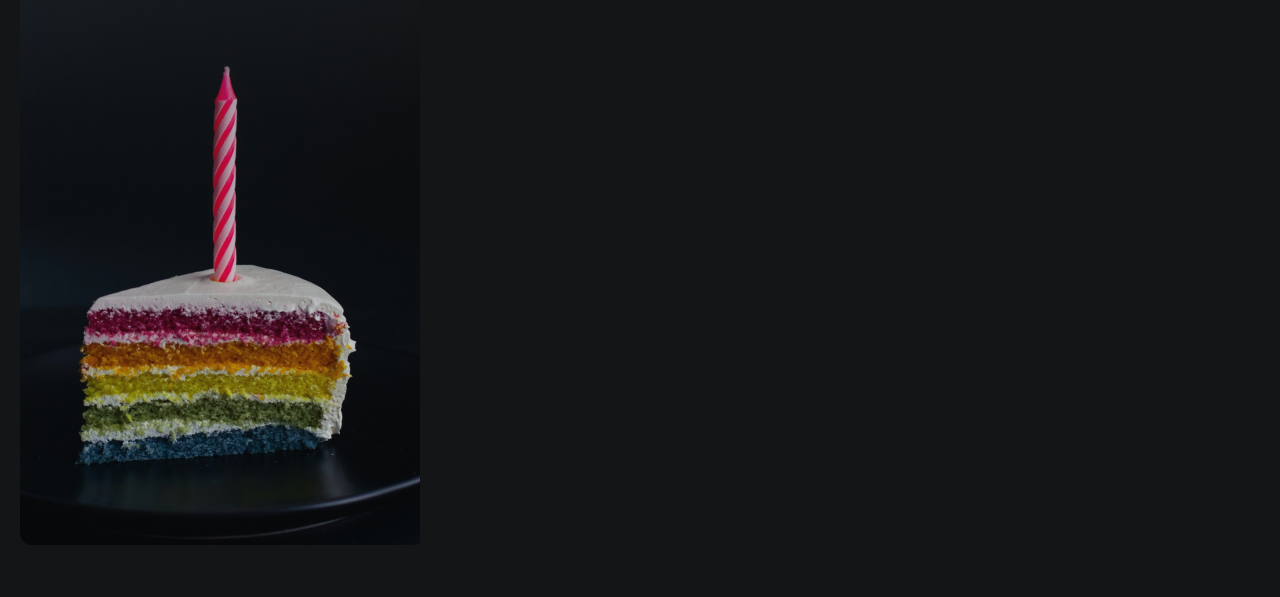
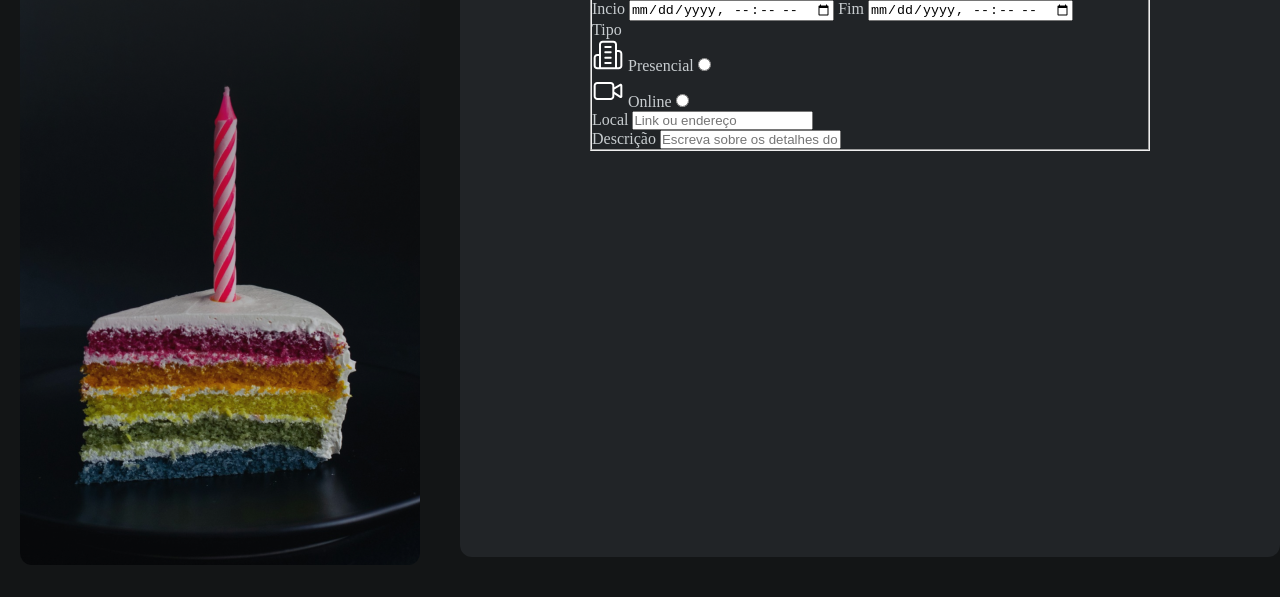
Before and after one commit to GustavoBueno02/Projeto_Formulario_de_convite, a plain HTML site: page index.html in a window 1280 px wide. Shown: the part 203-800 px from the top of the page. Drawn offline with nearby package versions, Linux system fonts and the light colour scheme.

Commit message:
estruturando html do cadastro

```diff
--- a/index.html
+++ b/index.html
@@ -36,9 +36,74 @@
           <h1>
             Crie seu convite
           </h1>
+
+          <!--enctype="multipart/form-data" necessário quando há um campo do tipo file-->
+          <form method="post" enctype="multipart/form-data">
+            <fieldset class="event">
+
+              <legend>
+                <img src="assets/icons/calendar.svg" alt="ícone calendário">
+
+                Sobre o evento
+              </legend>
+
+              <div class="input-wrapper">
+                <label for="event-name">Título</label>
+                <input id="event-name" name="event-name" type="text" placeholder="Nome do evento">
+              </div>
+
+              <div class="flex">
+                <div class="input-wrapper">
+                  <label for="">Incio</label>
+                  <input type="datetime-local" name="date-inicial" id="datetime" lang="pt-BR">
+
+                  <label for="">Fim</label>
+                  <input type="datetime-local" name="date-final" id="datetime" lang="pt-BR">
+                </div>
+              </div>
+
+              <div class="flex">
+
+                <div class="input-wrapper">
+
+                  <label for="type-event">Tipo</label>
+                  <div class="segmented-control">
+
+                    <div class="radio-inner">
+                      <img src="assets/icons/building-2.svg" alt="ícone de prédio">
+                      <label for="type-event">Presencial</label>
+                      <input name="type-event" type="radio" id="type-event">
+                    </div>
+
+                    <div class="radio-inner">
+                      <img src="assets/icons/video.svg" alt="ícone de vídeo">
+                      <label for="type-event">Online</label>
+                      <input name="type-event" type="radio" id="type-event">
+                    </div>
+
+                  </div>
+
+                </div>
+
+                <div class="input-wrapper">
+                  <label for="local-event">Local</label>
+                  <input name="local-event" type="text" id="local-event" placeholder="Link ou endereço">
+                </div>
+
+              </div>
+              <div class="textarea-wrapper">
+                <label for="description-event">Descrição</label>
+                <input name="description-event" type="text" id="description-event"
+                  placeholder="Escreva sobre os detalhes do evento">
+              </div>
         </div>
+
+
+        </fieldset>
+        </form>
       </div>
-    </main>
+  </div>
+  </main>
 
   </div>
 
--- a/style/global.css
+++ b/style/global.css
@@ -50,10 +50,19 @@
 }
 
 body {
-  overflow: hidden;
+  -webkit-font-smoothing: antialiased;
+  -moz-osx-font-smoothing: grayscale;
+  text-rendering: optimizeLegibility;
+
+  overflow: hidden; /*para não haver rolagem na pagina*/
   font: var(--font-family-text);
   color: var(--text-body);
   background-color: var(--shape-background);
+}
+
+h1 {
+
+  color: var( --text-heading);
 }
 
 img {
--- a/style/layout.css
+++ b/style/layout.css
@@ -1,27 +1,57 @@
 #app  {
   display: grid;
-  grid-template-columns: 32.78% 67.22%;
+  grid-template-columns: 1fr 2fr;
   gap: 2.5rem;
   padding: 1.25rem;
 
-  height: 100vh;
-  overflow: hidden;
+  height: 100vh; /*100% da área visisvel pagina*/
+  max-width: 80rem;
+  margin-inline: auto;
+
+  overflow: hidden; /*para não ter rolagem na pagina*/
 
 }
 
 main {
-  overflow: auto;
+  width: 51.25rem;
+  height: 123,81rem;
+  background-color: var(--shape-body);
+  border-radius: 0.75rem;
+  margin: 1.25rem 1.25rem 1.25rem 0;
+
+  overflow: auto; /*comando para ter rolagem da pagina*/
   padding: 5rem 8.125rem;
+  padding-block: 5rem;
 
 & .main-container{
   max-width: 28,75rem;
   margin: auto;
-}
+
+  & .title {
+
+    width: 35rem;
+    padding-bottom: 2.5rem;
+
+    & h1 {
+
+      font: 800 1.75rem/100% var(--font-family-title);
+      color: var(--text-heading);
+      }
+
+  }
+
+  & h1 {
+    font: 800 1.75rem/100% var(--font-family-title);
+    color: var(--text-heading);
+    }
+  }
 
 }
 
 aside {
+  margin-top: 1.25rem ;
   height: 45.5rem;
+  width: 25rem;
   background-image: url(../assets/Background-img.png);
   background-repeat: no-repeat;
   background-size: contain;
```
